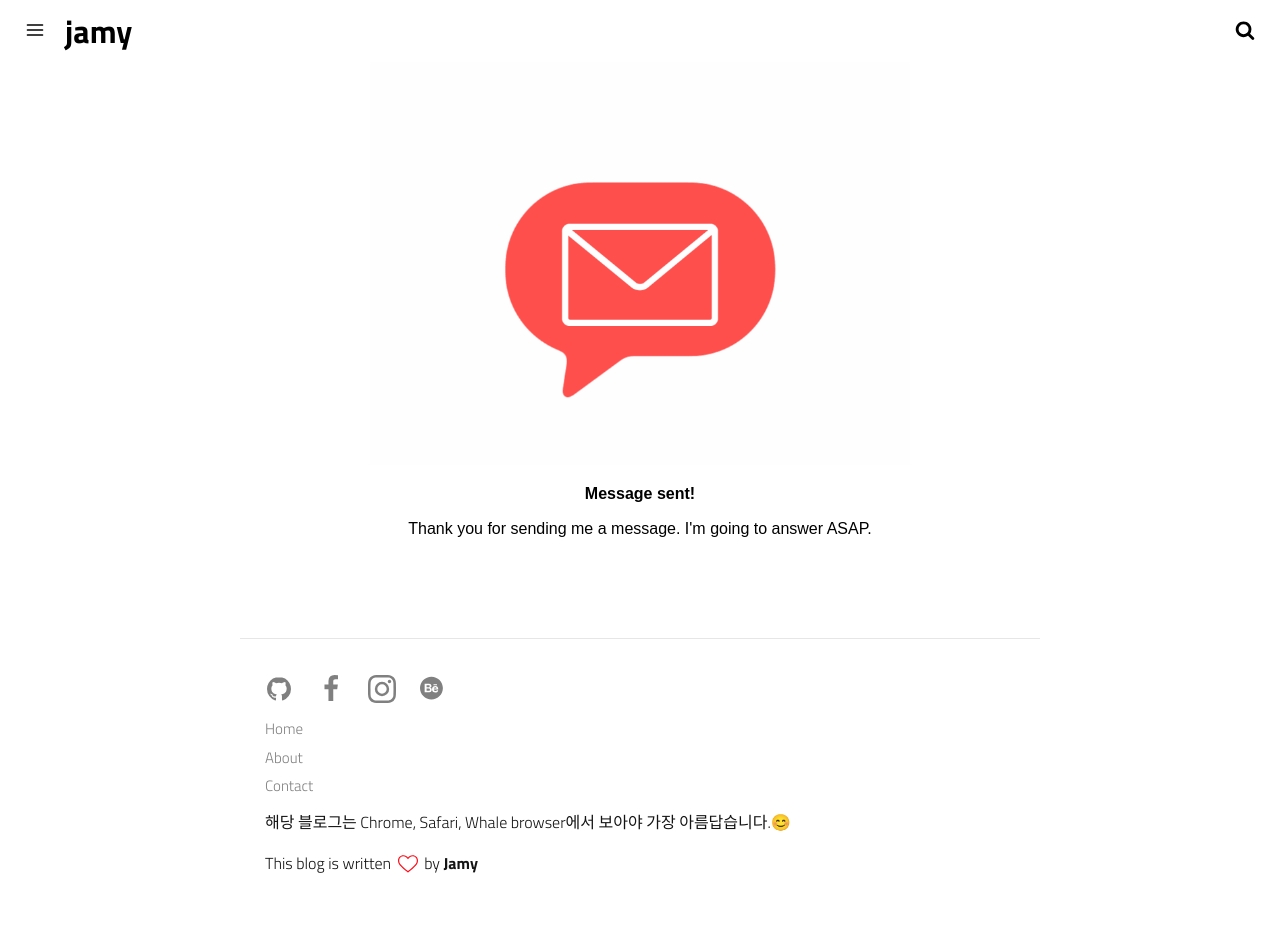
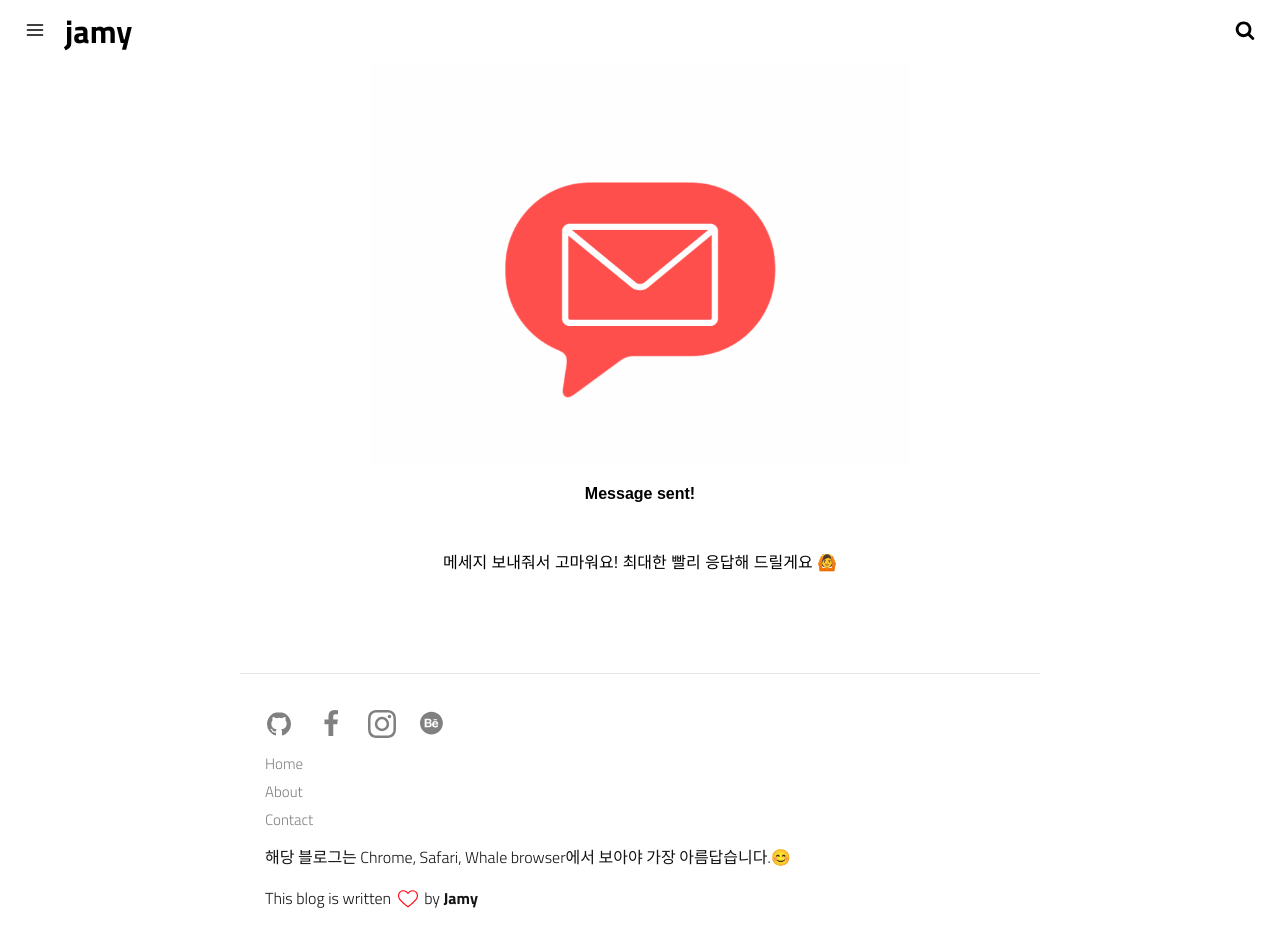
Before and after one commit to crazyjamy/crazyjamy.github.io, a Jekyll site: the page built from msg-success.md, in a window 1280 px wide and 947 px high. Built offline with Jekyll 4.4.1, drawn with Linux system fonts in a browser that asks for light colours.

Commit message:
Update msg-success.md

```diff
--- a/msg-success.md
+++ b/msg-success.md
@@ -15,5 +15,5 @@ permalink: /contact/message-sent/
 <div class="container">
   <img src="/assets/img/message.gif" width="540" alt="Message sent!">
   <p><strong>Message sent!</strong></p>
-  <p>Thank you for sending me a message. I'm going to answer ASAP.</p>
+  <p>메세지 보내줘서 고마워요! 최대한 빨리 응답해 드릴게요 🙆</p>
 </div>
```
